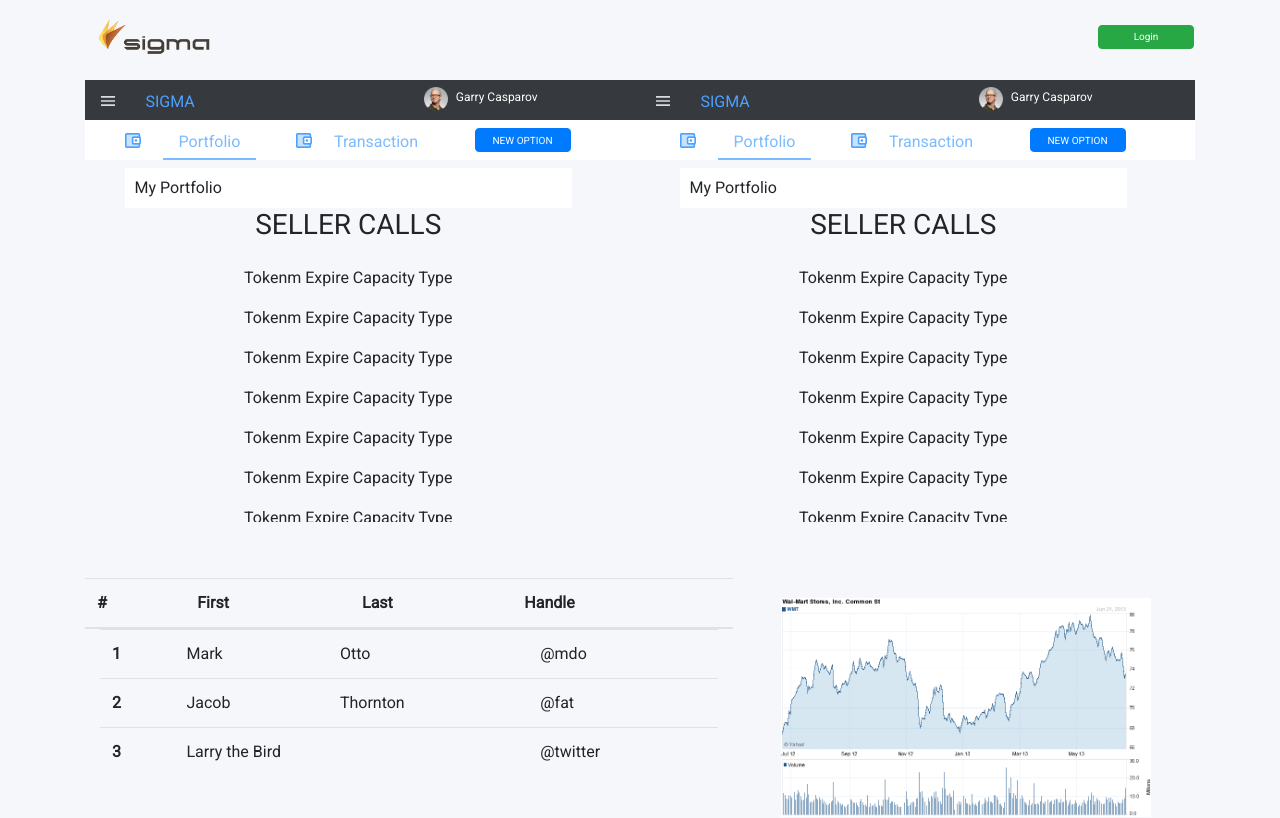
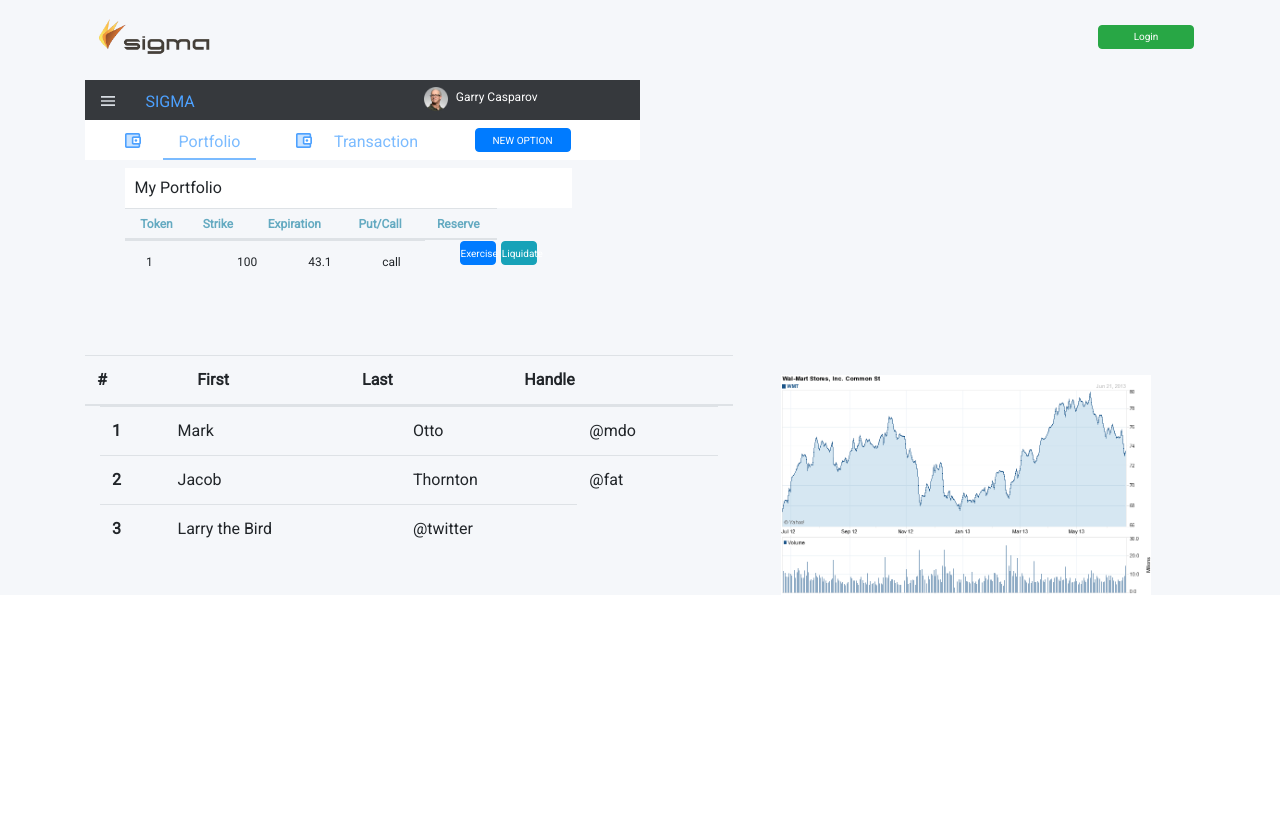
Before and after one commit to andr11111/blocksigma, a React (Create React App) app: page / in a window 1280 px wide. Built offline with nearby package versions, Linux system fonts and the light colour scheme.

Commit message:
writer option table

```diff
--- a/src/App.js
+++ b/src/App.js
@@ -10,10 +10,20 @@ class App extends Component {
   constructor(props) {
     super(props);
     this.state = {
-      isPopUp: false
+      isPopUp: false,
+      writerOptionList: [{
+        token: 1,
+        expire: "10/01/2018",
+        capacity: 100,
+        price: 43.1,
+        type: "call"
+      }]
     };
+
     this.handleButton = this.handleButton.bind(this);
     this.handleClose = this.handleClose.bind(this);
+    this.handleNewIssue = this.handleNewIssue.bind(this);
+
   };
 
   handleButton(event) {
@@ -24,13 +34,18 @@ class App extends Component {
 };
 
 handleClose(event) {
-  console.log(event.target);
   this.setState({
     isPopUp: false
   });
   var el = document.getElementsByClassName('modal-backdrop')[0];
   console.log(el);
   el.remove();
+};
+
+handleNewIssue(data) {
+  this.setState({
+    writerOptionList: [...this.state.writerOptionList, data]
+  });
 };
 
   render() {
@@ -40,9 +55,12 @@ handleClose(event) {
          <div className="container">
             <Form
               handleClose={this.handleClose}
+              handleNewIssue={this.props.handleNewIssue}
             />
             <Header />
-            <Profiles />
+            <Profiles
+              writerOptionList={this.state.writerOptionList}
+            />
             <TradeFieldAndGraphs />
           </div>
       </main>
@@ -54,6 +72,7 @@ handleClose(event) {
             <Header />
             <Profiles
               handleButton={this.handleButton}
+              writerOptionList={this.state.writerOptionList}
             />
             <TradeFieldAndGraphs />
           </div>
--- a/src/components/form.js
+++ b/src/components/form.js
@@ -10,6 +10,7 @@ class Form extends Component {
             expire: "",
             capacity: "",
             price: "",
+            type: ""
 
         };
         this.handleFormIssue = this.handleFormIssue.bind(this);
@@ -18,7 +19,9 @@ class Form extends Component {
 
 handleFormIssue(event) {
     event.preventDefault();
+    this.props.handleClose();
     console.log(this.state);
+
 };
 
 handleInputs(event) {
@@ -31,6 +34,8 @@ handleInputs(event) {
       case "inputCapacity": this.setState({capacity: event.target.value})
       break;
       case "inputPrice": this.setState({price: event.target.value})
+      break;
+      case "inputType": this.setState({type: event.target.value})
       break;
       default: 0;
   }
@@ -93,6 +98,19 @@ render() {
                         />
                     </div>
                 </div>
+                <div className="form-row">
+                    <div className="form-group col-md-12">
+                        <label>Type</label>
+                        <input
+                            type="price"
+                            value={this.state.type}
+                            className="form-control"
+                            id="inputType"
+                            placeholder="Type"
+                            onChange={this.handleInputs}
+                        />
+                    </div>
+                </div>
                 <button type="submit" className="btn btn-primary">Sign in</button>
             </form>
         </div>
--- a/src/components/profiles.js
+++ b/src/components/profiles.js
@@ -6,14 +6,16 @@ import Writer from './writer/writer';
 import Buyer from './buyer/buyer';
 
 const Profiles = (props) => {
+    console.log(props);
     return (
         <section className="row no-gutters profiles">
             <Writer
                 handleButton={props.handleButton}
+                writerOptionList={props.writerOptionList}
             />
-            <Writer
+            {/* <Writer
                 handleButton={props.handleButton}
-            />
+            /> */}
             {/* <Buyer /> */}
         </section>
     );
--- a/src/components/trade/transactionTable.js
+++ b/src/components/trade/transactionTable.js
@@ -32,7 +32,7 @@ const TransactionTable = (props) => {
                 </tr>
                 <tr>
                     <th scope="row">3</th>
-                    <td colspan="2">Larry the Bird</td>
+                    <td>Larry the Bird</td>
                     <td>@twitter</td>
                 </tr>
                 </tbody>
--- a/src/components/writer/belowPaO.js
+++ b/src/components/writer/belowPaO.js
@@ -19,7 +19,7 @@ const BelowPaO = (props) => {
                 <h6>Transaction</h6>
             </div>
             <div className="col col-sm-2">
-                <button type="button" class="btn btn-primary" data-toggle="modal" data-target="#exampleModal" onClick={props.handleButton}>NEW OPTION</button>
+                <button type="button" className="btn btn-primary" data-toggle="modal" data-target="#exampleModal" onClick={props.handleButton}>NEW OPTION</button>
             </div>
         </div>
     );
--- /dev/null
+++ b/src/components/writer/option.js
@@ -0,0 +1,22 @@
+import React from 'react';
+
+import '../../style/option.css';
+
+const Option = (props) => {
+    console.log(props.content);
+    return (
+        <tr className="col col-sm-10 option">
+            <td scope="row">{props.content.token}</td>
+            <td>{props.contentexpire}</td>
+            <td>{props.content.capacity}</td>
+            <td>{props.content.price}</td>
+            <td>{props.content.type}</td>
+            <div className="buttonsBlock" style={{margin: "0 auto"}}>
+                <button className="btn btn-primary" style={{display: "inline-block", width: "25%", margin: "0rem 0.15rem"}}>Exercise</button>
+                <button className="btn btn-info"  style={{display: "inline-block", width: "25%", margin: "0rem 0.15rem"}}>Liquidate</button>
+            </div>
+        </tr>
+    );
+};
+
+export default Option;
--- a/src/components/writer/optionList.js
+++ b/src/components/writer/optionList.js
@@ -1,8 +1,10 @@
 import React from 'react';
 
+import Option from './option';
 import '../../style/optionList.css';
 
 const optionList = (props) => {
+    console.log(props);
     return (
         <div className="col col-sm-10 optionList" style={{padding: "0.5rem"}}>
             <div className="row no-gutters">
@@ -11,36 +13,36 @@ const optionList = (props) => {
                 </div>
             </div>
             <div className="row no-gutters">
-                <div className="col col-sm-12 ">
-                    <h3>SELLER CALLS</h3>
+                <div className="col col-sm-10 headerTable">
+                    <table className="table" style={{margin: "0", color: "rgb(100,170,193)", fontSize: "12px"}}>
+                    <thead>
+                    <tr>
+                        <th scope="col">Token</th>
+                        <th scope="col">Strike</th>
+                        <th scope="col">Expiration</th>
+                        <th scope="col">Put/Call</th>
+                        <th scope="col">Reserve</th>
+                    </tr>
+                    </thead>
+                    </table>
                 </div>
             </div>
             <div className="row no-gutters">
-                <div className="col col-sm-12 calls">
-                    <div>
-                        <p>Tokenm Expire Capacity Type </p>
-                    </div>
-                    <div>
-                        <p>Tokenm Expire Capacity Type  </p>
-                    </div>
-                    <div>
-                        <p>Tokenm Expire Capacity Type  </p>
-                    </div>
-                    <div>
-                        <p>Tokenm Expire Capacity Type  </p>
-                    </div>
-                    <div>
-                        <p>Tokenm Expire Capacity Type  </p>
-                    </div>
-                    <div>
-                        <p>Tokenm Expire Capacity Type </p>
-                    </div>
-                    <div>
-                        <p>Tokenm Expire Capacity Type  </p>
-                    </div>
-                    <div>
-                        <p>Tokenm Expire Capacity Type  </p>
-                    </div>
+                <div className="col col-sm-12 tableBody">
+                    <table className="table">
+                        <tbody>
+                        {props.writerOptionList.map((elem, i) => {
+                            console.log(elem);
+                            return (
+                                <Option
+                                    content={elem}
+                                    key={i}
+                                />
+                                )
+                            })
+                        }
+                        </tbody>
+                    </table>
                 </div>
             </div>
         </div>
--- a/src/components/writer/writer.js
+++ b/src/components/writer/writer.js
@@ -3,9 +3,9 @@ import React from 'react';
 import PictureAndOption from './pictureAndOption';
 import OptionListWriter from './optionList';
 import BelowPaO from './belowPaO';
-import Form from '../form';
 
 const Writer = (props) => {
+    console.log(props);
     return (
         <div className="col col-sm-6 writer">
             <div className="row no-gutters">
@@ -13,7 +13,9 @@ const Writer = (props) => {
                 <BelowPaO
                     handleButton={props.handleButton}
                 />
-                <OptionListWriter />
+                <OptionListWriter
+                    writerOptionList={props.writerOptionList}
+                />
             </div>
         </div>
     );
--- /dev/null
+++ b/src/style/option.css
@@ -0,0 +1,4 @@
+.option td {
+    max-width: 5rem;
+    font-size: 12px;
+}
--- a/src/style/optionList.css
+++ b/src/style/optionList.css
@@ -23,3 +23,7 @@
     max-height: 16rem;
     margin-top: 1rem;
 }
+
+.optionList th {
+    padding: 0.35rem;
+}
```
